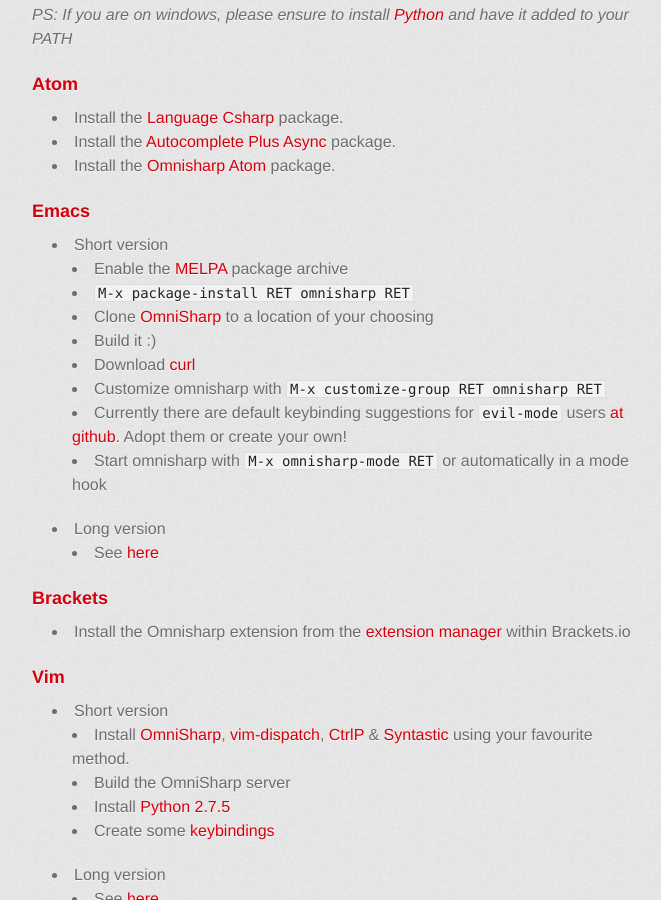
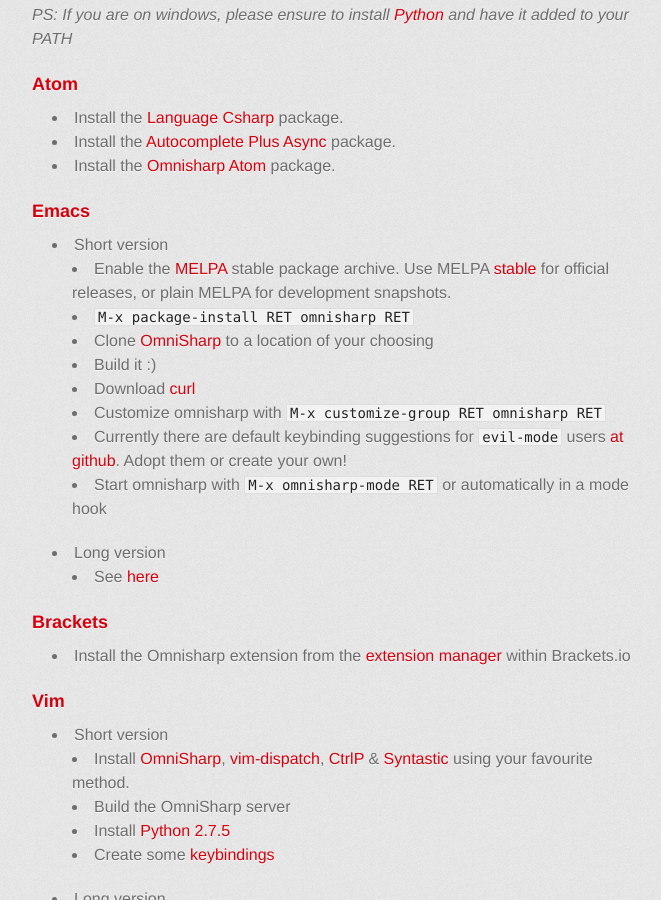
Before and after one commit to OmniSharp/OmniSharp.github.io, a Jekyll site: the page built from index.md, in a window 1280 px wide and 900 px high, scrolled down 1131 px. Shown: the whole window, without its empty margins (298-959 px from the left). Built offline with Jekyll 4.4.1, drawn with Linux system fonts in a browser that asks for light colours; some web fonts are replaced.

Commit message:
Document: emacs should be installed via MELPA stable

```diff
--- a/index.md
+++ b/index.md
@@ -33,7 +33,7 @@
 
 ### [Emacs](http://www.gnu.org/software/emacs/)
 - Short version
-    - Enable the [MELPA](http://melpa.org/#/getting-started) package archive
+    - Enable the [MELPA](http://melpa.org/#/getting-started) stable package archive. Use MELPA [stable](https://github.com/milkypostman/melpa#stable-packages) for official releases, or plain MELPA for development snapshots.
     - `M-x package-install RET omnisharp RET`
     - Clone [OmniSharp](https://github.com/OmniSharp/Omnisharp) to a location of your choosing
     - Build it :)
```
